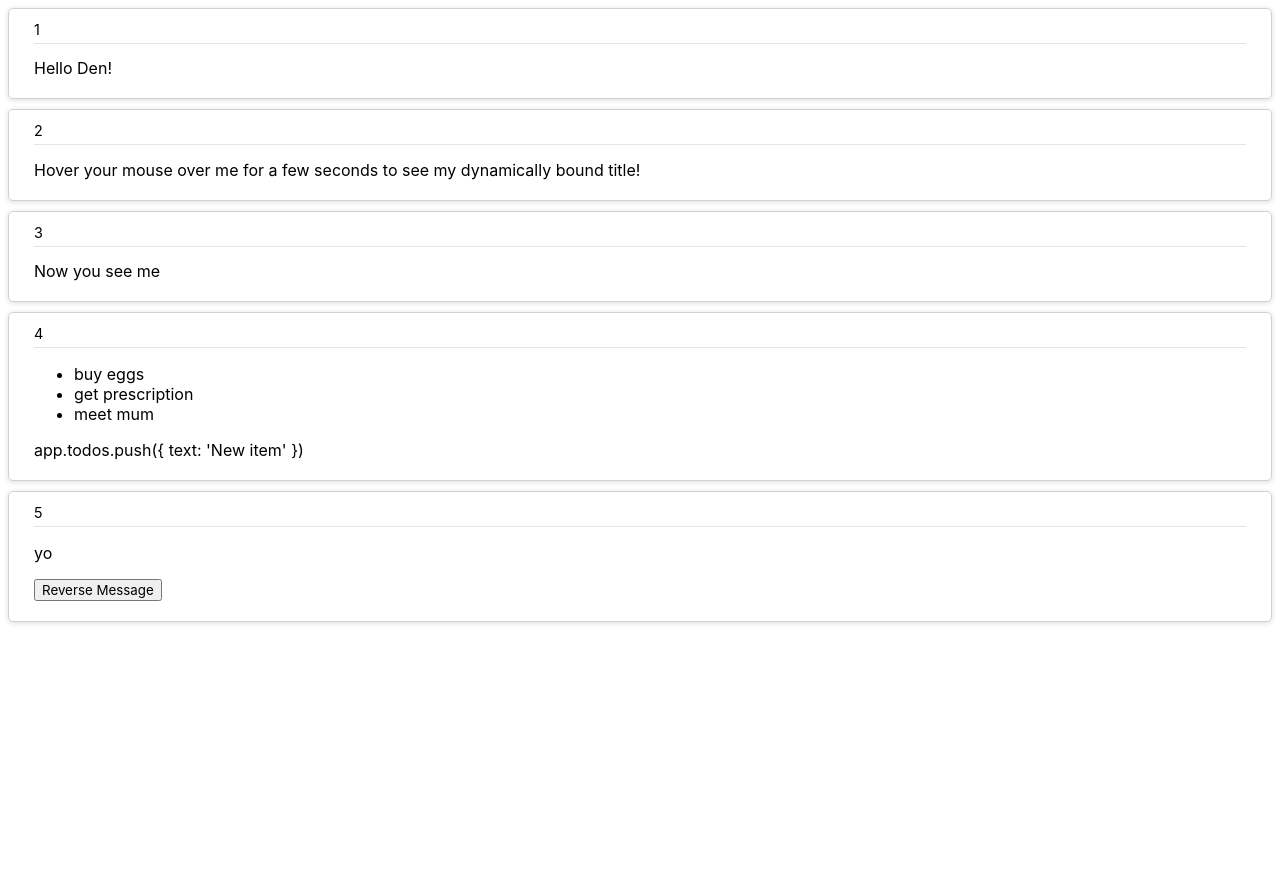
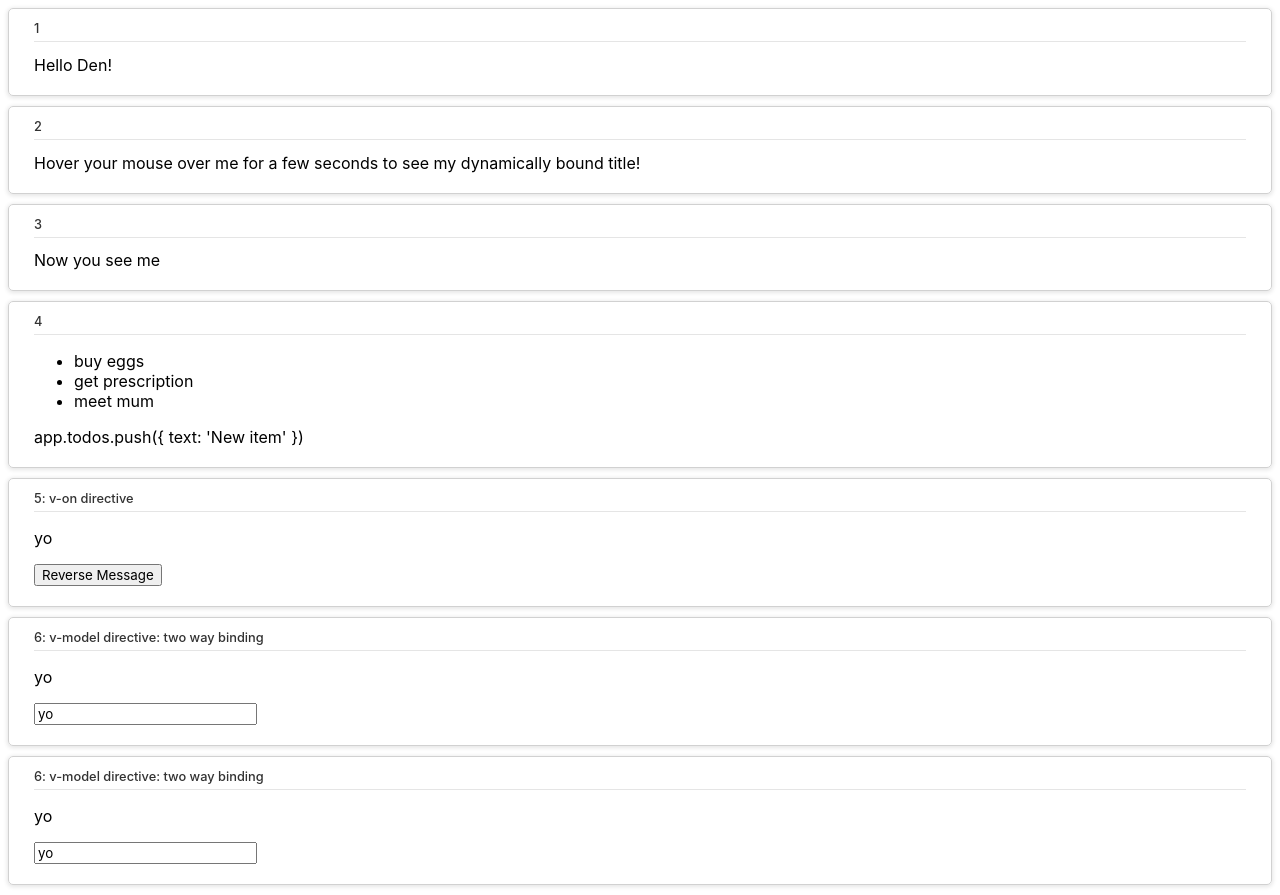
Before and after one commit to idennis/vue-playground, a plain HTML site: page index.html in a window 1280 px wide. Before the commit the page ends 800 px from the top, so only its background shows below. Drawn offline with nearby package versions, Linux system fonts and the light colour scheme.

Commit message:
Starting with components

```diff
--- a/index.html
+++ b/index.html
@@ -31,10 +31,29 @@
         <span>app.todos.push({ text: 'New item' })</span>
       </div>
       <div class="chapter">
-        <h3>5</h3>
+        <h3>5: v-on directive</h3>
         <p>{{ message }}</p>
         <button v-on:click="reverseMessage">Reverse Message</button>
       </div>
+      <div class="chapter">
+        <h3>6: v-model directive: two way binding</h3>
+        <p>{{ message }}</p>
+        <input v-model="message"></input>
+      </div>
+
+      <!-- Components -->
+
+      <div class="chapter">
+        <h3>6: v-model directive: two way binding</h3>
+        <p>{{ message }}</p>
+        <input v-model="message"></input>
+      </div>
+
+
+
+
+
+
     </div>
   </body>
 
--- a/style.css
+++ b/style.css
@@ -3,8 +3,9 @@
 }
 
 h3 {
-  font-weight: 400;
-  font-size: 0.9rem;
+  font-weight: 500;
+  font-size: 0.8rem;
+  color: rgb(50,50,50);
   margin-top: -8px;
   padding-bottom: 5px;
   border-bottom: 1px solid rgba(0,0,0, 0.1);
```
